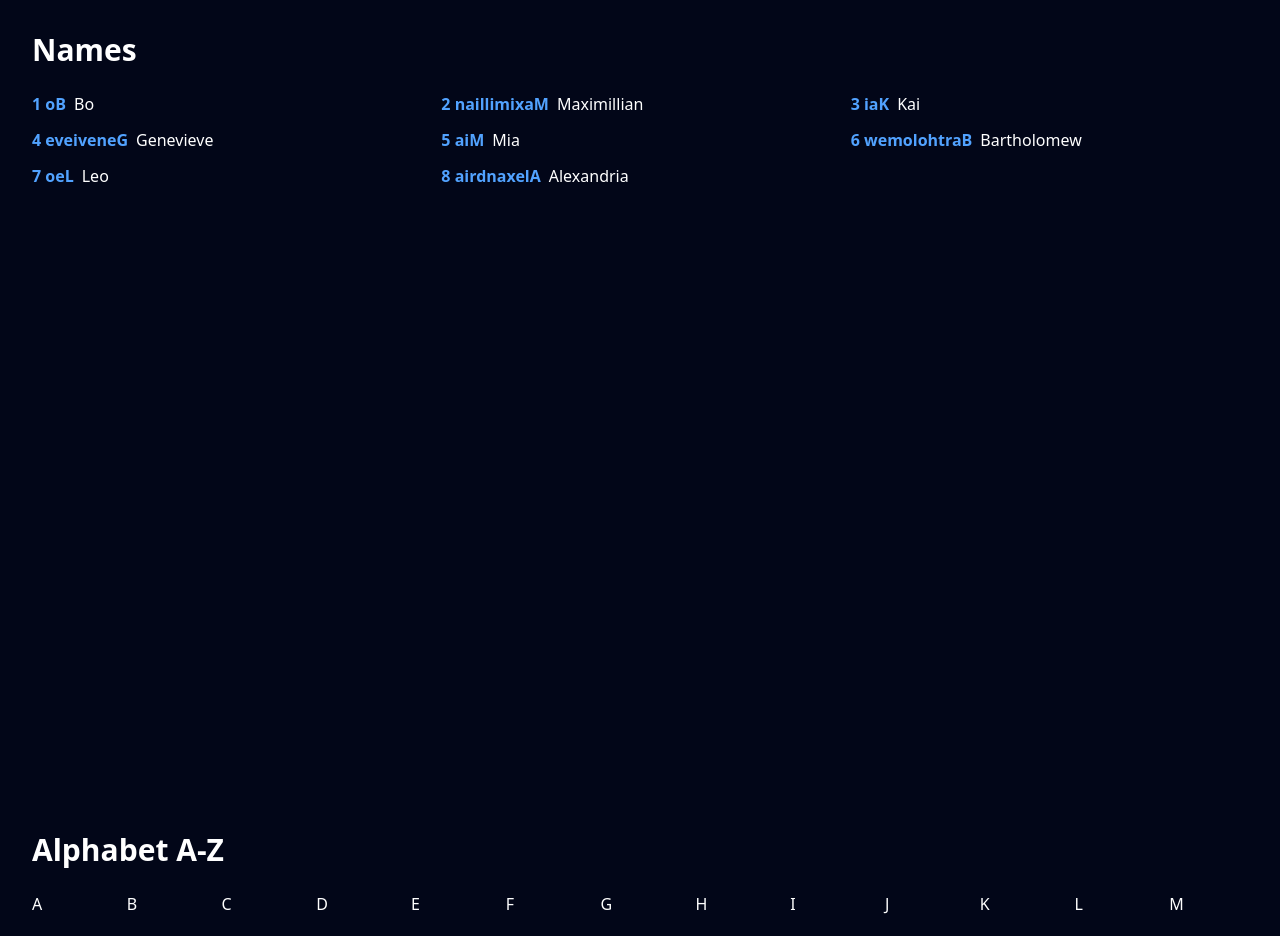
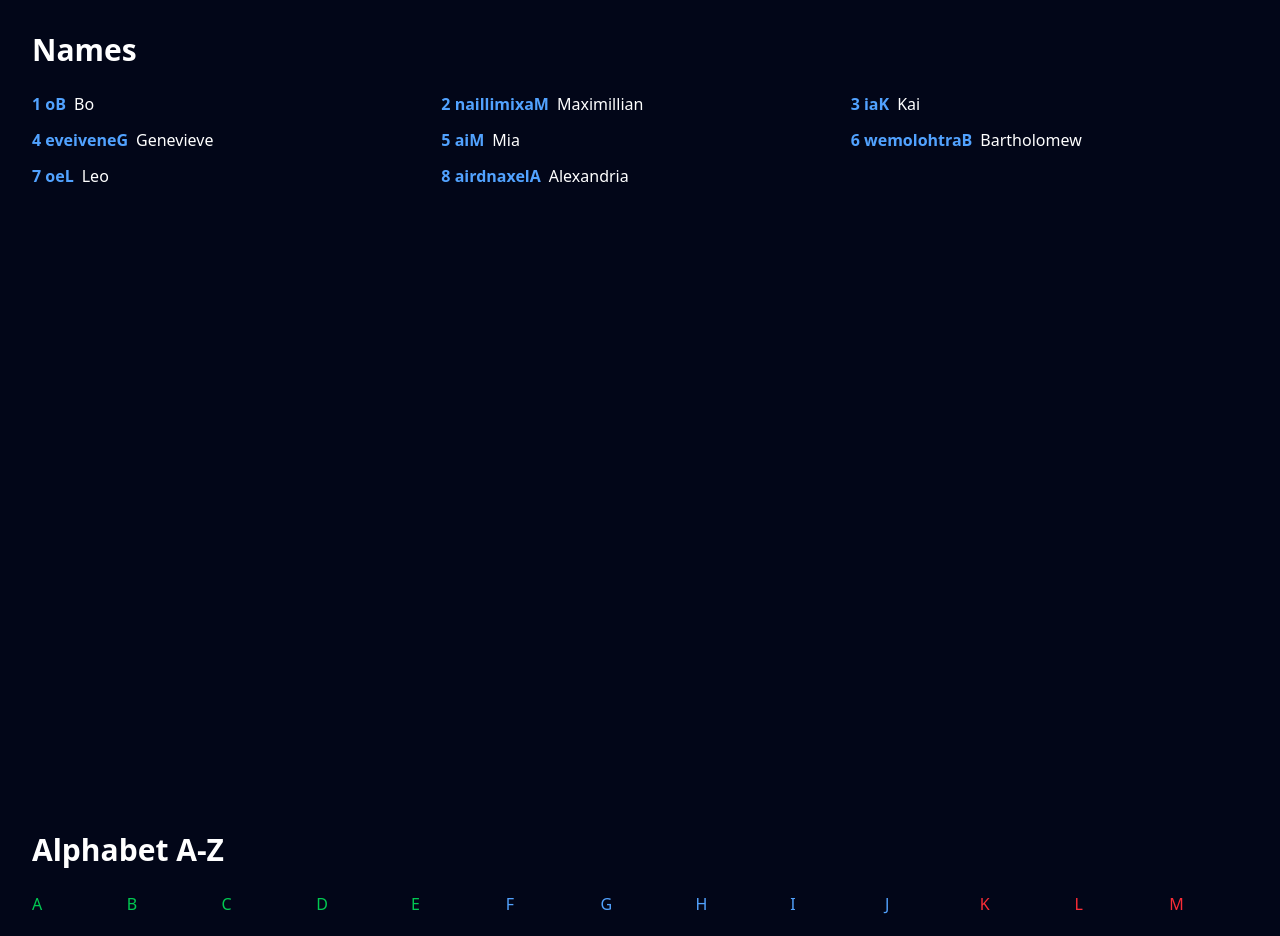
Before and after one commit to chimaobinwaokoro27-arch/React-Practice, a React (Vite) app: page / in a window 1280 px wide. Shown: the top 936 px of the page. Built offline with nearby package versions, Linux system fonts and the light colour scheme.

Commit message:
Complete CharCodeAt

```diff
--- a/src/components/CharCodeAt.jsx
+++ b/src/components/CharCodeAt.jsx
@@ -10,10 +10,16 @@ function CharCodeAt() {
       </h1>
 
       <div className="grid grid-cols-4 gap-4 sm:grid-cols-6 md:grid-cols-8 lg:grid-cols-13">
-        {alphabet.map((letter) => (
+        {alphabet.map((letter, index) => (
   <div
     key={letter}
-
+    className={
+      index < 5
+        ? "text-green-500"
+        : index < 10
+          ? "text-blue-400"
+          : "text-red-500"
+    }
   >
     {letter}
   </div>
```
Lines whose indentation alone changed are shown as unchanged.
